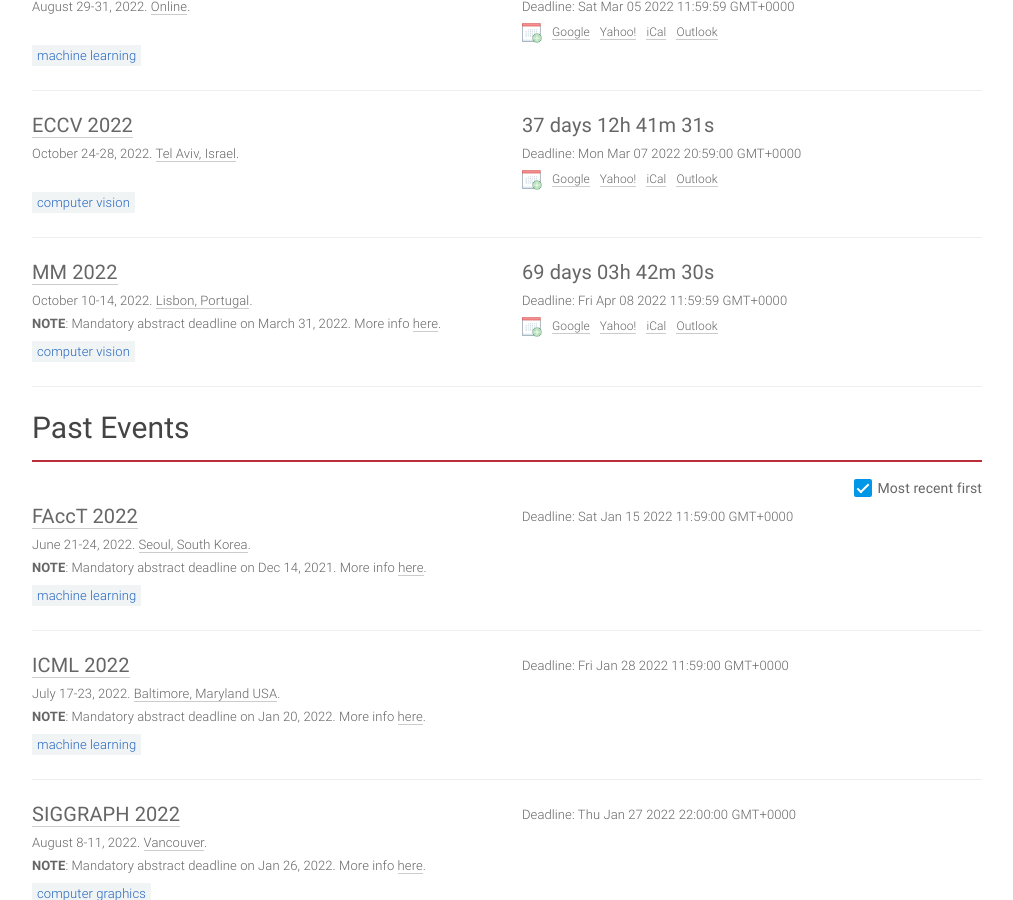
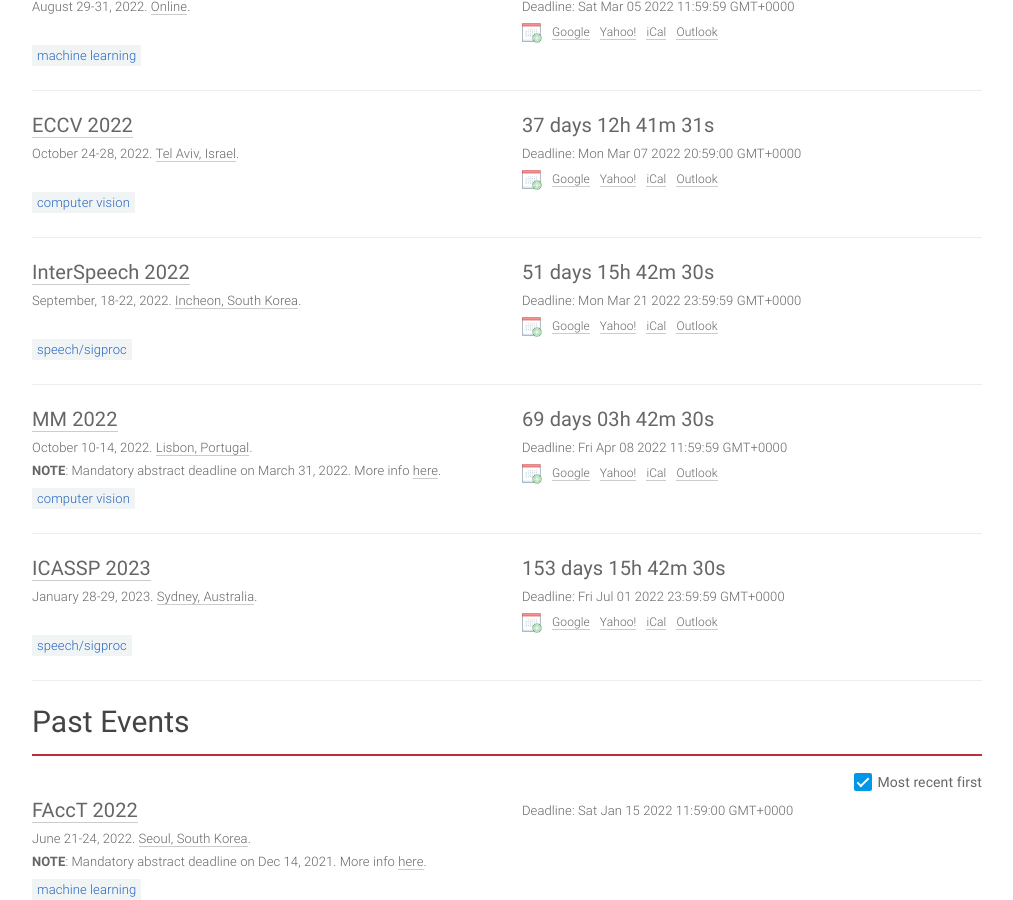
Before and after one commit to paperswithcode/ai-deadlines, a Jekyll site: the page built from index.html, in a window 1280 px wide and 900 px high, scrolled down 1287 px. Shown: the whole window, without its empty margins (133-1146 px from the left). Built offline with Jekyll 4.4.1, drawn with Linux system fonts in a browser that asks for light colours; comment, search, counter and statistics services are not loaded.

Commit message:
added icassp 2023 and interspeech 2022

```diff
--- a/_data/conferences.yml
+++ b/_data/conferences.yml
@@ -827,3 +827,25 @@
   date: June 6–9, 2022
   place: Atlanta, Georgia AND Online
   sub: DM
+
+- title: InterSpeech
+  hindex: 100
+  year: 2022
+  id: interspeech22
+  link: http://www.interspeech2022.org/
+  deadline: '2022-03-21 23:59:59'
+  timezone: UTC+9
+  date: September, 18-22, 2022
+  place: Incheon, South Korea
+  sub: SP
+
+- title: ICASSP
+  hindex: 163
+  year: 2023
+  id: icassp23
+  link: https://2023.ieeeicassp.org/
+  deadline: '2022-07-01 23:59:59'
+  timezone: UTC+10
+  date: January 28-29, 2023
+  place: Sydney, Australia
+  sub: SP
```
